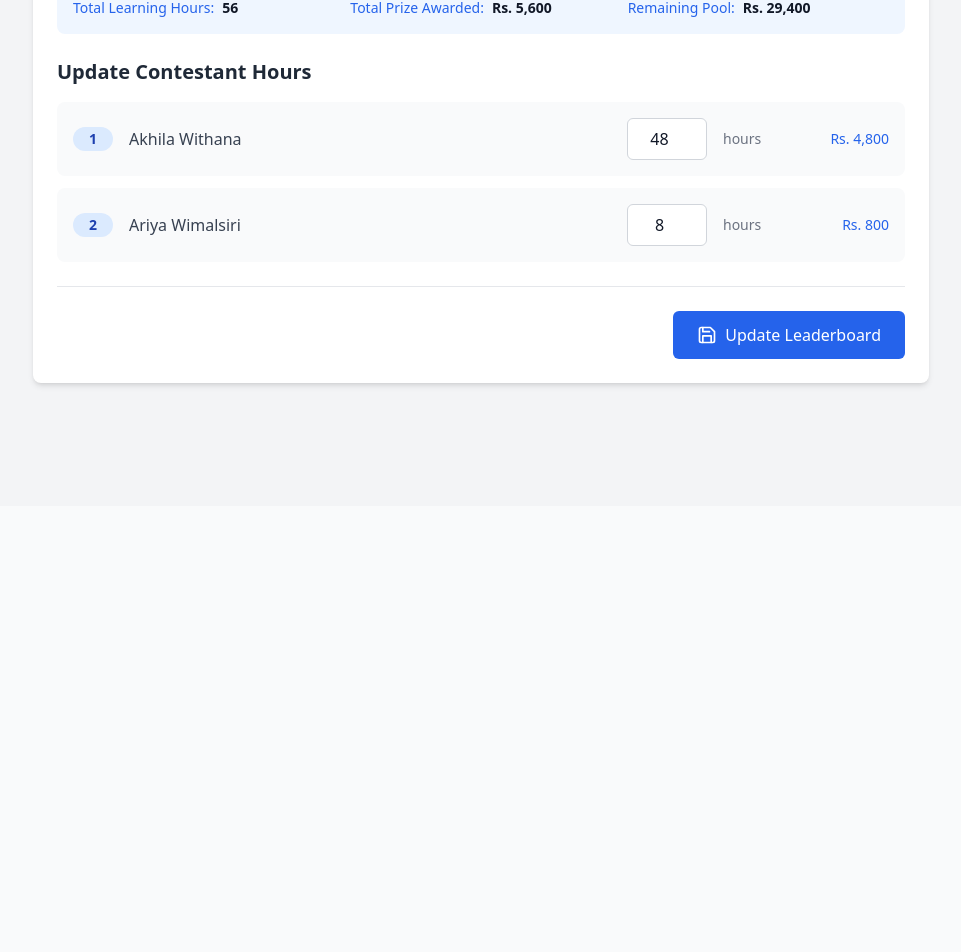
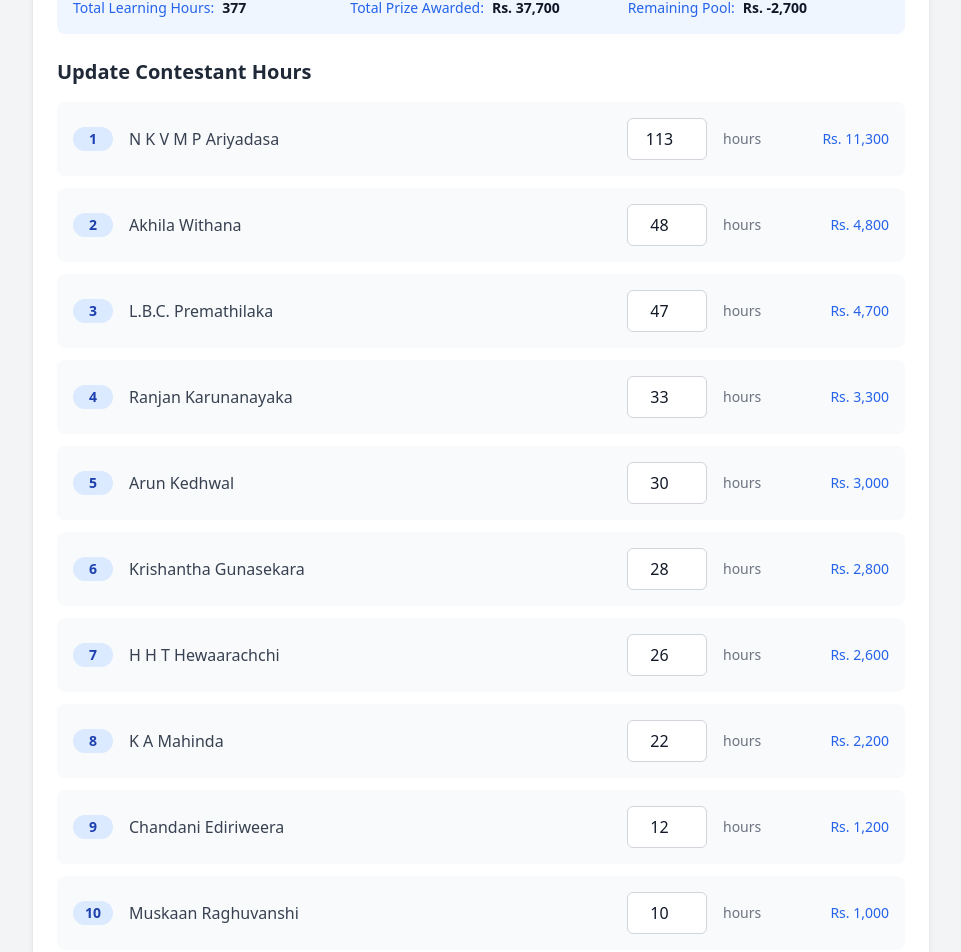
Before and after one commit to Bovindu/leader_board, a React (Vite) app: page /admin in a window 1280 px wide. Shown: the part 294-1246 px from the top of the page, without its empty margins (159-1120 px from the left). Before the commit the page ends 800 px from the top, so only its background shows below. Built offline with nearby package versions, Linux system fonts and the light colour scheme.

Commit message:
Update leaderboard data

```diff
--- a/src/data/leaderboard-data.ts
+++ b/src/data/leaderboard-data.ts
@@ -3,6 +3,15 @@ import fowzinImage from '../img/kobe.png';
 import WithanaImage from '../img/ad.jpg';
 
 export const leaderboardData = [
-  { rank: 1, name: "Akhila Withana", hours: 48, money: 4800, profilePic: "" },
-  { rank: 2, name: "Ariya Wimalsiri", hours: 8, money: 800, profilePic: "" },
+  { rank: 1, name: "N K V M P Ariyadasa", hours: 113, money: 11300, profilePic: "" },
+  { rank: 2, name: "Akhila Withana", hours: 48, money: 4800, profilePic: "" },
+  { rank: 3, name: "L.B.C. Premathilaka", hours: 47, money: 4700, profilePic: "" },
+  { rank: 4, name: "Ranjan Karunanayaka", hours: 33, money: 3300, profilePic: "" },
+  { rank: 5, name: "Arun Kedhwal", hours: 30, money: 3000, profilePic: "" },
+  { rank: 6, name: "Krishantha Gunasekara", hours: 28, money: 2800, profilePic: "" },
+  { rank: 7, name: "H H T Hewaarachchi", hours: 26, money: 2600, profilePic: "" },
+  { rank: 8, name: "K A Mahinda", hours: 22, money: 2200, profilePic: "" },
+  { rank: 9, name: "Chandani Ediriweera", hours: 12, money: 1200, profilePic: "" },
+  { rank: 10, name: "Muskaan Raghuvanshi", hours: 10, money: 1000, profilePic: "" },
+  { rank: 11, name: "Ariya Wimalsiri", hours: 8, money: 800, profilePic: "" },
 ];
```
